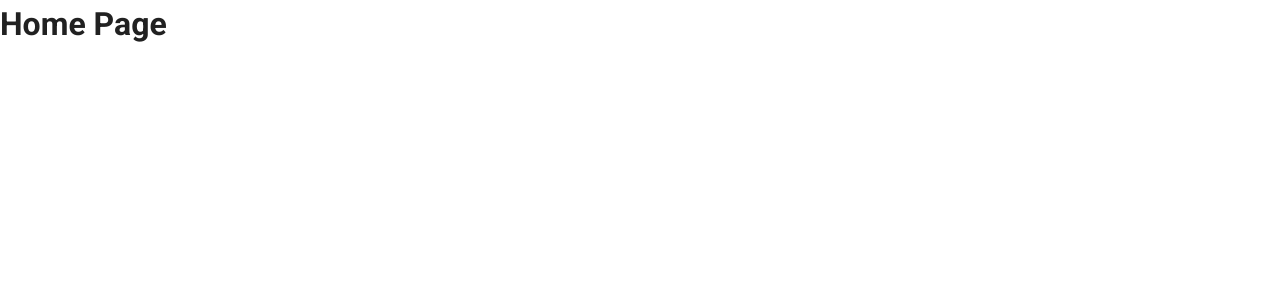
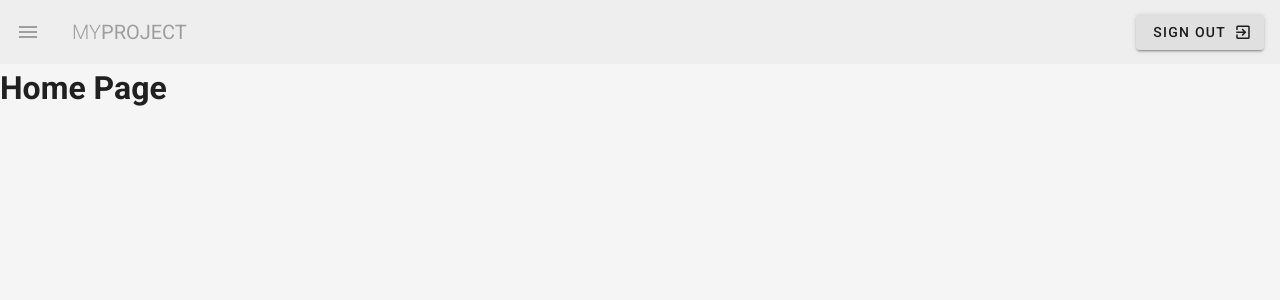
Before and after one commit to gabrielapivetta/Vue_and_Vuetify, a Vue app: page / in a window 1280 px wide. Shown: the top 300 px of the page. Built offline with nearby package versions, Linux system fonts and the light colour scheme.

Commit message:
Adding the toolbar and side drawer

```diff
--- a/package.json
+++ b/package.json
@@ -8,6 +8,7 @@
     "lint": "vue-cli-service lint"
   },
   "dependencies": {
+    "@mdi/font": "^5.9.55",
     "core-js": "^3.6.5",
     "vue": "^2.6.11",
     "vue-router": "^3.2.0",
--- a/src/App.vue
+++ b/src/App.vue
@@ -1,17 +1,20 @@
 <template>
   <v-app>
+    <Navbar/>
+    <v-content class="grey lighten-4">
+      <router-view></router-view>
+    </v-content>
 
-    <v-main>
-      <router-view/>
-    </v-main>
   </v-app>
 </template>
 
 <script>
 
+import Navbar from '@/components/Navbar'
+
 export default {
   name: 'App',
-
+  components: { Navbar },
   data: () => ({
     //
   }),
--- /dev/null
+++ b/src/components/Navbar.vue
@@ -0,0 +1,46 @@
+<template>
+    <nav>
+        <v-toolbar flat app color="grey lighten-3">
+            <v-app-bar-nav-icon class="grey--text" @click="drawer = !drawer"></v-app-bar-nav-icon>
+            <v-toolbar-title class="text-uppercase grey--text">
+                <span class="font-weight-light">My</span>
+                <span>Project</span>
+            </v-toolbar-title>
+            <v-spacer></v-spacer>
+            <v-btn flat color="grey lighten-2">
+                <span>Sign Out</span>
+                <v-icon right>mdi-exit-to-app</v-icon>
+            </v-btn>
+        </v-toolbar>
+
+        <v-navigation-drawer v-model="drawer" app class="indigo">
+            <v-list>
+                <v-list-item v-for="link in links" :key="link.text" router :to="link.route">
+                    <v-list-item-action>
+                        <v-icon class="white--text">{{ link.icon }}</v-icon>
+                    </v-list-item-action>
+
+                    <v-list-item-content>
+                        <v-list-item-title class="white--text">{{ link.text }}</v-list-item-title>
+                    </v-list-item-content>
+                </v-list-item>
+            </v-list>
+        </v-navigation-drawer>
+
+    </nav>
+</template>
+
+<script>
+export default {
+    data () {
+        return {
+            drawer: false,
+            links: [
+                { icon: 'mdi-view-dashboard', text: 'Dashboard', route: '/' },
+                { icon: 'mdi-folder', text: 'Minhas Provas', route: '/provas' },
+                { icon: 'mdi-account', text: 'Alunos', route: '/alunos' },
+            ]
+        }
+    }
+}
+</script>
```
Also changed, not shown: 2 other files (tests, documents, lock files or other folders).
